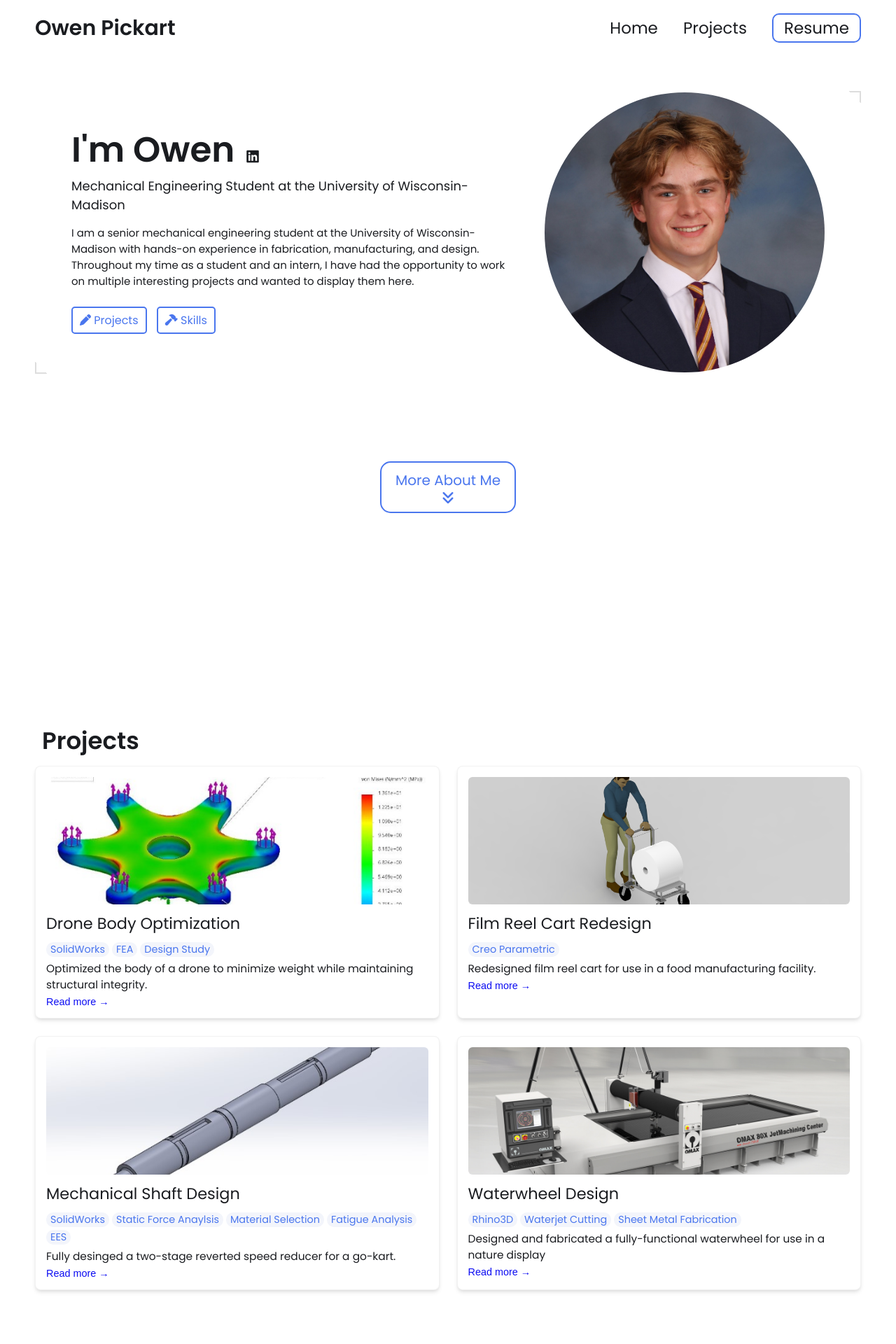
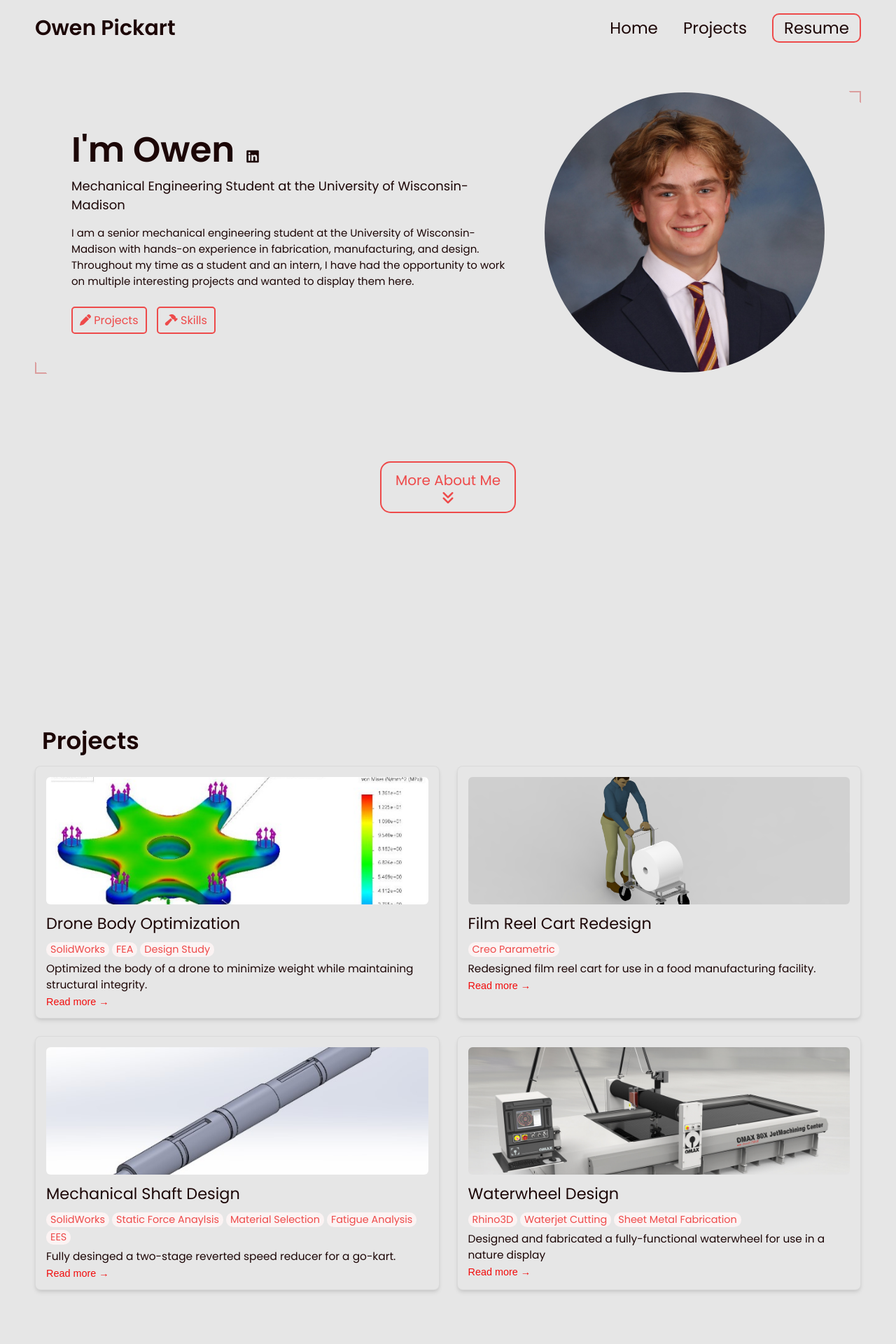
Before and after one commit to owenpickart/owenpickart.github.io, a Jekyll site: the page built from index.html, in a window 1280 px wide. Shown: the top 1920 px of the page at 70% size. Built offline with Jekyll 4.4.1, drawn with Linux system fonts in a browser that asks for light colours.

Commit message:
Update _config.yml

```diff
--- a/_config.yml
+++ b/_config.yml
@@ -75,12 +75,12 @@ skills:
 
 # Active theme (Updatethis to switch themes). Make sure to keep the indentation the samne.
 colors: # this is the basic theme
-  text: "#1a1c20"
-  border: "#ddd"
-  link: "#4a76ee"
-  highlight: "#0c0cf2"
-  background: "#ffffff"
-  light_background: "#f3f5fb"
+  text: "#1c0606"
+  border: "#db9e9e"
+  link: "#ee4a4a"
+  highlight: "#f20c0c"
+  background: "#e6e6e6"
+  light_background: "#fbf3f3"
 
 # A few examples.
 basic theme:
```
